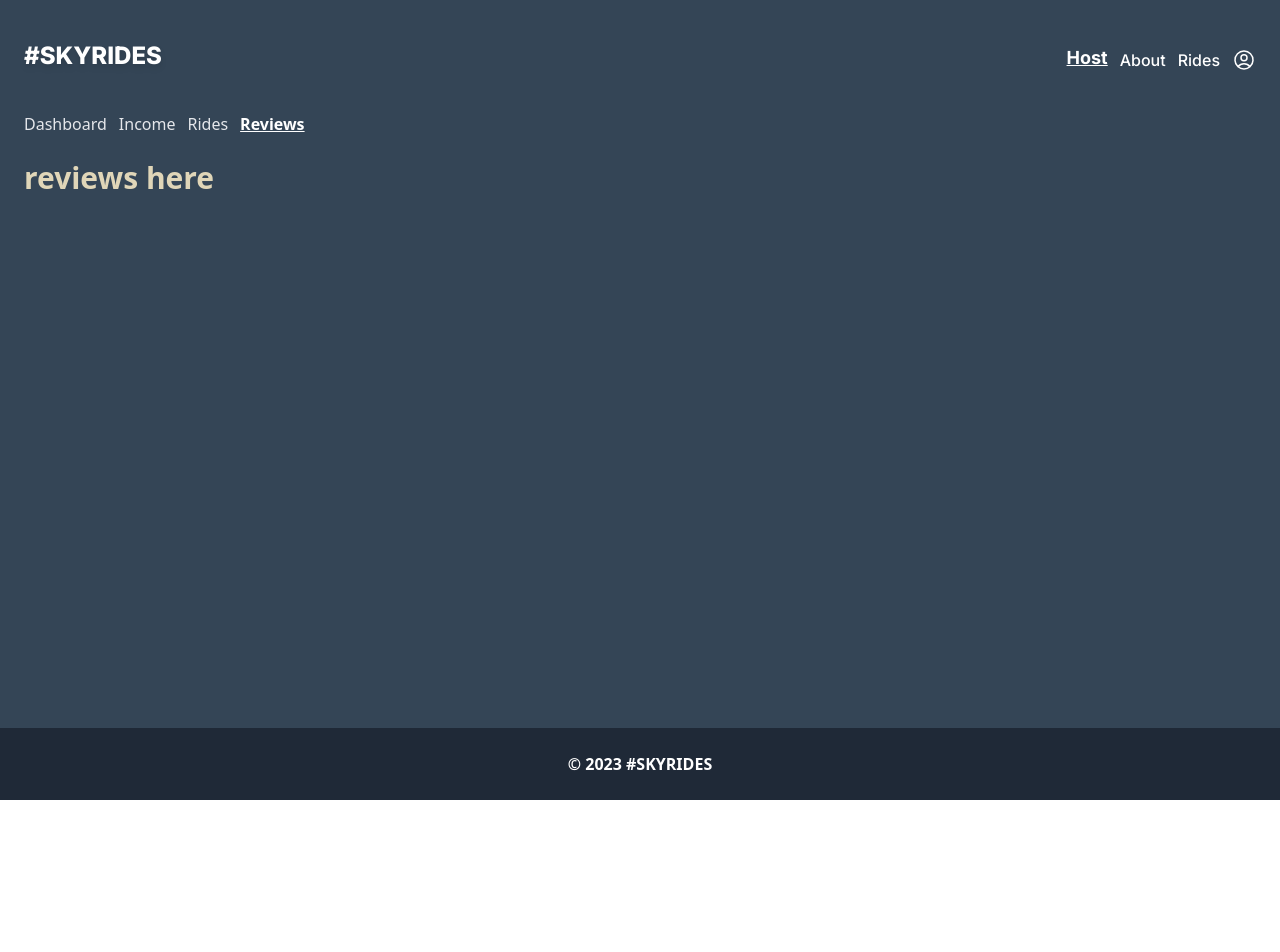
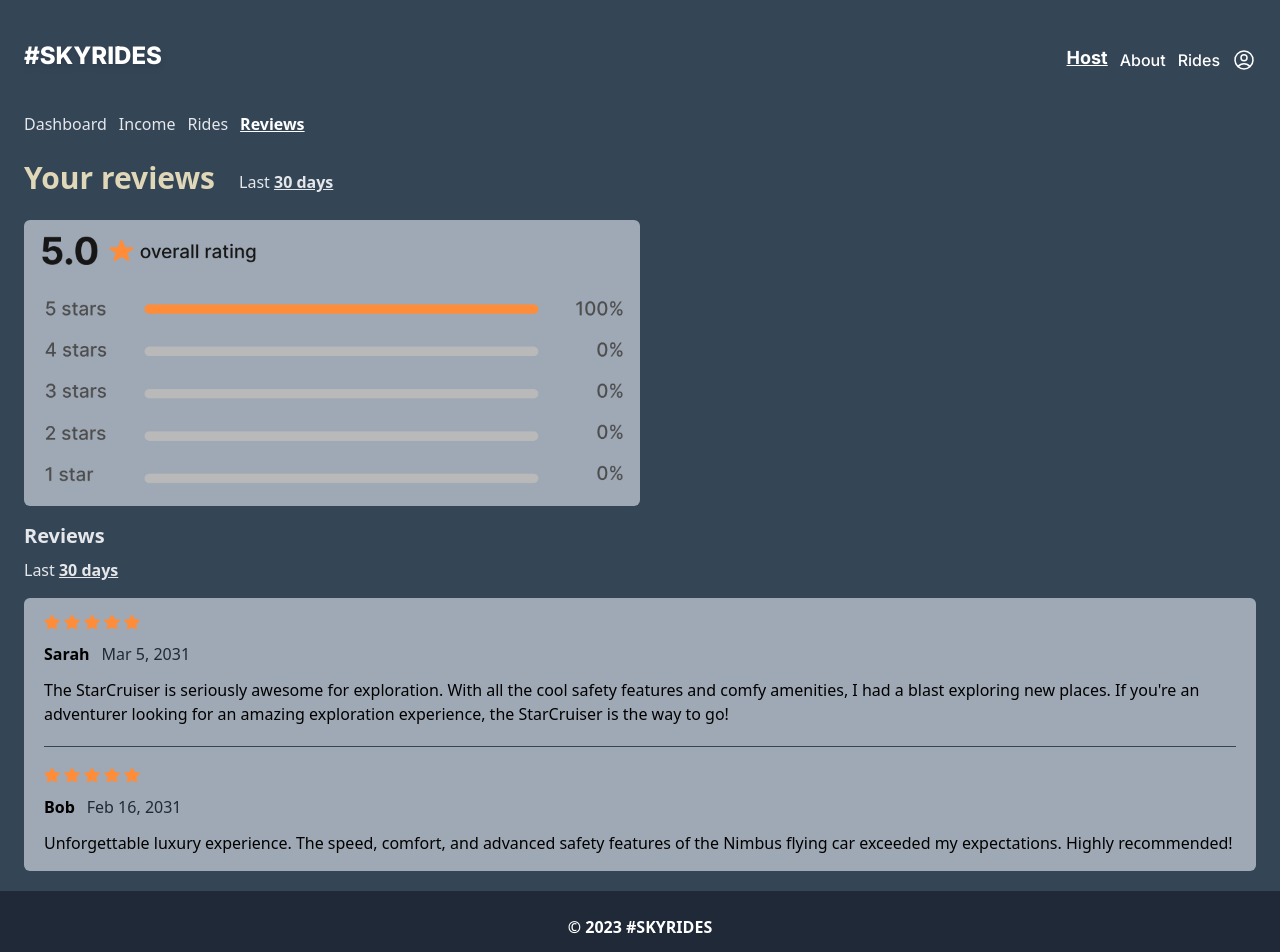
Before and after one commit to priegelsdev/sky-rides, a React (Vite) app: page /host/reviews in a window 1280 px wide. Shown: the top 952 px of the page. Before the commit the page ends 800 px from the top, so only its background shows below. Built offline with nearby package versions, Linux system fonts and the light colour scheme; sample sign-in values are in the browser's storage; what miragejs would draw is missing.

Commit message:
fill review page with content and styling

```diff
--- a/src/pages/Host/Reviews.tsx
+++ b/src/pages/Host/Reviews.tsx
@@ -1,7 +1,58 @@
+import { BsStarFill } from 'react-icons/bs';
+import reviewGraph from '../../img/reviewGraph.png';
+
 export default function Reviews() {
+  const reviews = [
+    {
+      rating: 5,
+      name: 'Sarah',
+      date: 'Mar 5, 2031',
+      text: "The StarCruiser is seriously awesome for exploration. With all the cool safety features and comfy amenities, I had a blast exploring new places. If you're an adventurer looking for an amazing exploration experience, the StarCruiser is the way to go!",
+    },
+    {
+      rating: 5,
+      name: 'Bob',
+      date: 'Feb 16, 2031',
+      text: 'Unforgettable luxury experience. The speed, comfort, and advanced safety features of the Nimbus flying car exceeded my expectations. Highly recommended!',
+    },
+  ];
+
+  const reviewEls = reviews.map((review) => (
+    <div className="text-black border-b border-solid border-b-primary pb-5 mb-5 last:border-none last:mb-0 last:pb-0">
+      <div className="flex gap-1 mb-3">
+        {[...Array(review.rating)].map((_, i) => (
+          <BsStarFill className="text-[#FF8C38]" key={i} />
+        ))}
+      </div>
+      <div className="flex gap-3 items-center mb-3">
+        <h4 className="font-bold ">{review.name}</h4>
+        <p className="text-gray-800">{review.date}</p>
+      </div>
+      <p>{review.text}</p>
+    </div>
+  ));
+
   return (
     <div>
-      <h1 className="font-bold text-accent text-3xl mb-2">reviews here</h1>
+      <div className="flex gap-6 items-center mb-4">
+        <h1 className="font-bold text-accent text-3xl mb-2">Your reviews</h1>
+        <p>
+          Last <span className="font-bold underline">30 days</span>
+        </p>
+      </div>
+      <img
+        className="md:w-2/3 lg:w-1/2 bg-secondary rounded-md p-4"
+        src={reviewGraph}
+      />
+      <div className="mt-4">
+        <h1 className="text-xl font-bold mb-2">Reviews</h1>
+        <h4 className="mb-4">
+          Last <span className="font-bold underline">30 days</span>
+        </h4>
+        <div className="bg-secondary rounded-md px-5 py-4 mb-5">
+          {reviewEls}
+        </div>
+      </div>
     </div>
   );
 }
```
Also changed, not shown: src/img/reviewGraph.png (added).
